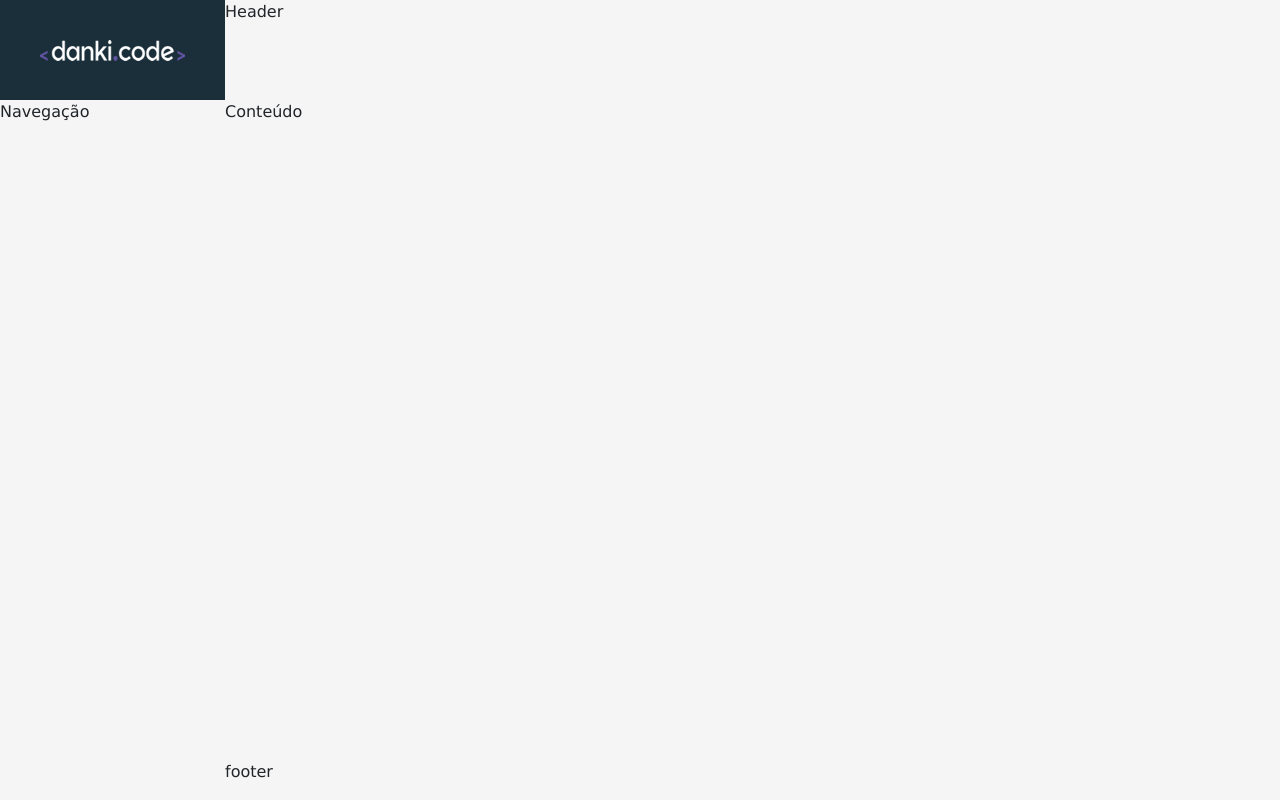
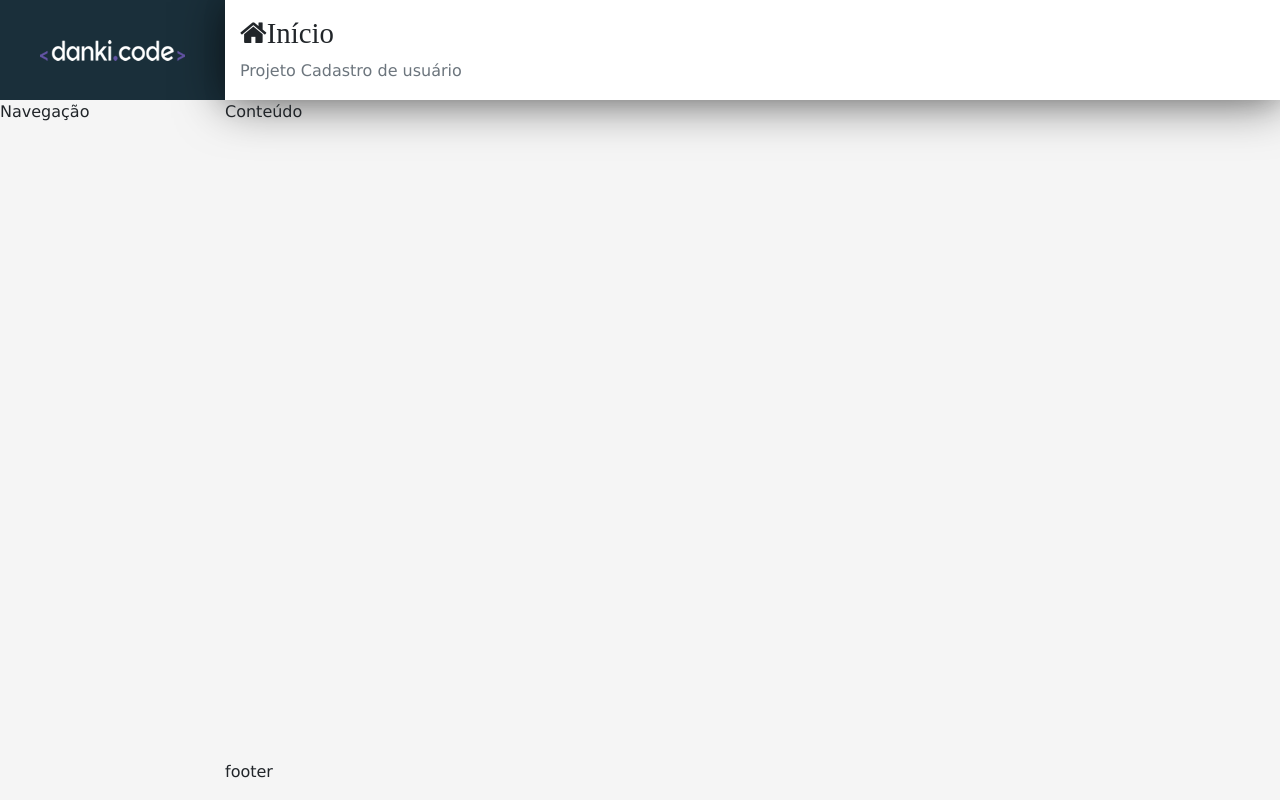
Before and after one commit to Hagleyson/CadastroDeUsuario-FrontEndReactJs-, a React (Create React App) app: page / in a window 1280 px wide. Built offline with nearby package versions, Linux system fonts and the light colour scheme.

Commit message:
estilizando header

```diff
--- a/src/components/template/Header.css
+++ b/src/components/template/Header.css
@@ -0,0 +1,10 @@
+header.header {
+  background-color: #fff;
+  padding: 0px 15px;
+  overflow: hidden;
+  white-space: nowrap;
+  box-shadow: var(--shadow);
+}
+header.header h1 {
+  font-size: 1.8rem;
+}
--- a/src/components/template/Header.jsx
+++ b/src/components/template/Header.jsx
@@ -1,4 +1,11 @@
 import "./Header.css";
 import React from "react";
 
-export default (props) => <header className="header">Header</header>;
+export default (props) => (
+  <header className="header d-none d-sm-flex flex-column">
+    <h1 className="mt-3">
+      <i className={`fa fa-${props.icon}`}>{props.title}</i>
+    </h1>
+    <p className="leaed text-muted">{props.subtitle}</p>
+  </header>
+);
--- a/src/components/template/Main.jsx
+++ b/src/components/template/Main.jsx
@@ -3,7 +3,7 @@
 import Header from "./Header";
 export default (props) => (
   <>
-    <Header />
+    <Header {...props} />
     <main className="content">Conteúdo</main>
   </>
 );
--- a/src/main/App.jsx
+++ b/src/main/App.jsx
@@ -11,7 +11,7 @@
   <div className="app">
     <Logo />
     <Nav />
-    <Main />
+    <Main icon="home" title="Início" subtitle="Projeto Cadastro de usuário" />
     <Footer />
   </div>
 );
```
